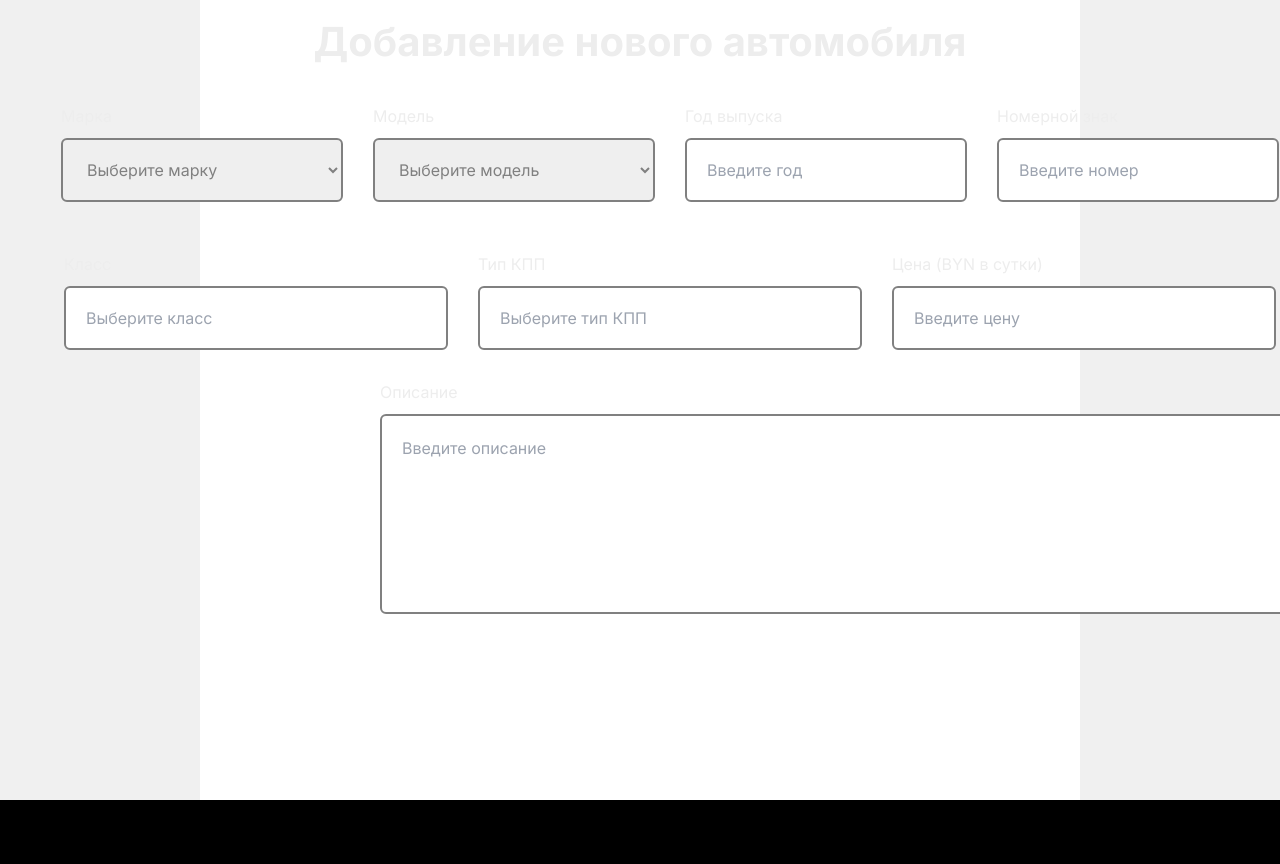
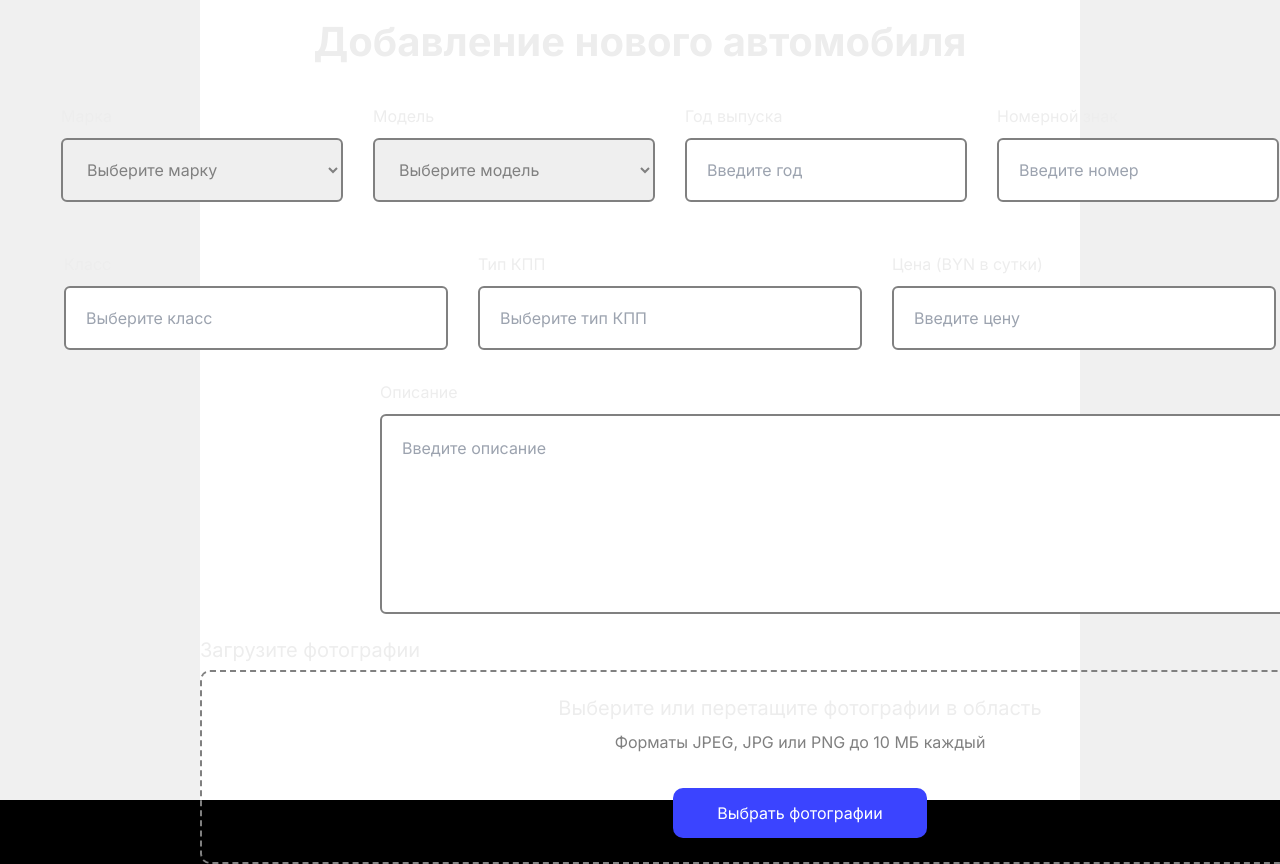
Before and after one commit to tachki/crm-frontend, a Next.js app: page /car/add-car in a window 1280 px wide. Shown: the top 864 px of the page. Before the commit the page ends 800 px from the top, so only its background shows below. Built offline with nearby package versions, Linux system fonts and the light colour scheme.

Commit message:
feature add-car-photo low styles

```diff
--- a/src/app/car/add-car/Cars.module.css
+++ b/src/app/car/add-car/Cars.module.css
@@ -98,3 +98,72 @@
   color: gray;
   font-weight: 400;
 }
+
+.addPhotosContainer {
+  width: 1200px;
+  margin: 24px auto 0 auto;
+  font-size: 20px;
+}
+
+.addPhotosTitle {
+  margin-bottom: 8px;
+}
+
+.addFirstPhotoWrapper {
+  display: flex;
+  flex-direction: column;
+  align-items: center;
+  padding: 24px 0;
+  border: 2px dashed gray;
+  border-radius: 10px;
+}
+
+.addFirstPhotoWrapper input[type="file"],
+.addMorePhotos input[type="file"] {
+  display: none;
+}
+
+.fontGrayThin {
+  color: gray;
+  font-size: 16px;
+  font-weight: 400;
+}
+
+.addPhotoButton {
+  width: 254px;
+  height: 50px;
+  background-color: #3b44ff;
+  margin-top: 24px;
+  border-radius: 10px;
+  color: white;
+  font-weight: 400;
+  font-size: 16px;
+}
+
+.photoContainer {
+  display: inline-block;
+  position: relative;
+  margin: 10px;
+}
+
+.photoContainer img {
+  width: 100px;
+  height: 100px;
+  object-fit: cover;
+  border-radius: 8px;
+}
+
+.photoContainer button {
+  position: absolute;
+  top: 5px;
+  right: 5px;
+  background-color: red;
+  color: white;
+  border: none;
+  padding: 2px 5px;
+  cursor: pointer;
+}
+
+.photoContainer button:hover {
+  background-color: darkred;
+}
--- a/src/app/car/add-car/Cars.tsx
+++ b/src/app/car/add-car/Cars.tsx
@@ -4,14 +4,17 @@ import { IСhoiceCar } from "@/types/auth.type";
 import styles from "./Cars.module.css";
 import { useAppDispatch } from "@/hooks/redux";
 import { setCar } from "@/store/slice/isCarSlice";
+import { useState } from "react";
+
 export default function Cars() {
-  const dispatch = useAppDispatch()
+  const dispatch = useAppDispatch();
   const {
     register,
     handleSubmit,
     reset,
     formState: { errors },
   } = useForm<IСhoiceCar>();
+  const [photos, setPhotos] = useState<File[]>([]);
 
   const onSubmit: SubmitHandler<IСhoiceCar> = (data) => {
     reset();
@@ -22,6 +25,32 @@ export default function Cars() {
       console.log(data);
     }
   };
+
+  const handleAddPhoto = (event: React.ChangeEvent<HTMLInputElement>) => {
+    if (event.target.files) {
+      const newPhotos = [...photos, ...Array.from(event.target.files)];
+      if (newPhotos.length > 8) {
+        newPhotos.length = 8;
+      }
+      setPhotos(newPhotos);
+    }
+  };
+
+  const handleDrop = (event: React.DragEvent<HTMLDivElement>) => {
+    event.preventDefault();
+    if (event.dataTransfer.files) {
+      const newPhotos = [...photos, ...Array.from(event.dataTransfer.files)];
+      if (newPhotos.length > 8) {
+        newPhotos.length = 8;
+      }
+      setPhotos(newPhotos);
+    }
+  };
+
+  const handleRemovePhoto = (index: number) => {
+    setPhotos(photos.filter((_, i) => i !== index));
+  };
+
   return (
     <div className={styles.items}>
       <div className={styles.conteiner}>
@@ -114,6 +143,84 @@ export default function Cars() {
               {...register("text", { required: "Описание обязательно" })}
             ></textarea>
           </div>
+
+          <div
+            className={`${styles.contentBottom} ${styles.addPhotosContainer}`}
+          >
+            <div className={styles.addPhotosTitle}>
+              {photos.length === 0 ? (
+                <label>Загрузите фотографии</label>
+              ) : (
+                <>
+                  <label>Фотографии</label>
+                  <label>Количество добавленных фото: {photos.length}/8</label>
+                </>
+              )}
+            </div>
+            <div
+              className={styles.addPhotosWrapper}
+              onDragOver={(e) => e.preventDefault()}
+              onDrop={handleDrop}
+            >
+              {photos.length === 0 && (
+                <div className={styles.addFirstPhotoWrapper}>
+                  <label>Выберите или перетащите фотографии в область</label>
+                  <label className={styles.fontGrayThin}>
+                    Форматы JPEG, JPG или PNG до 10 МБ каждый
+                  </label>
+                  <input
+                    type="file"
+                    accept="image/jpeg,image/jpg,image/png"
+                    multiple
+                    onChange={handleAddPhoto}
+                  />
+                  <button
+                    className={styles.addPhotoButton}
+                    type="button"
+                    onClick={() =>
+                      document.querySelector('input[type="file"]')?.click()
+                    }
+                  >
+                    Выбрать фотографии
+                  </button>
+                </div>
+              )}
+              {photos.map((photo, index) => (
+                <div key={index} className={styles.photoContainer}>
+                  <img
+                    src={URL.createObjectURL(photo)}
+                    alt={`Фото ${index + 1}`}
+                  />
+                  <button
+                    type="button"
+                    onClick={() => handleRemovePhoto(index)}
+                  >
+                    ✖
+                  </button>
+                </div>
+              ))}
+              {photos.length > 0 && photos.length < 8 && (
+                <div>
+                  <p>Выберите или перетащите фотографии в область</p>
+                  <p>Форматы JPEG, JPG или PNG до 10 МБ каждый</p>
+                  <input
+                    type="file"
+                    accept="image/jpeg,image/jpg,image/png"
+                    multiple
+                    onChange={handleAddPhoto}
+                  />
+                  <button
+                    type="button"
+                    onClick={() =>
+                      document.querySelector('input[type="file"]')?.click()
+                    }
+                  >
+                    Выбрать фотографии
+                  </button>
+                </div>
+              )}
+            </div>
+          </div>
         </form>
       </div>
     </div>
```
Also changed, not shown: src/app/globals.css (line endings or trailing spaces).
